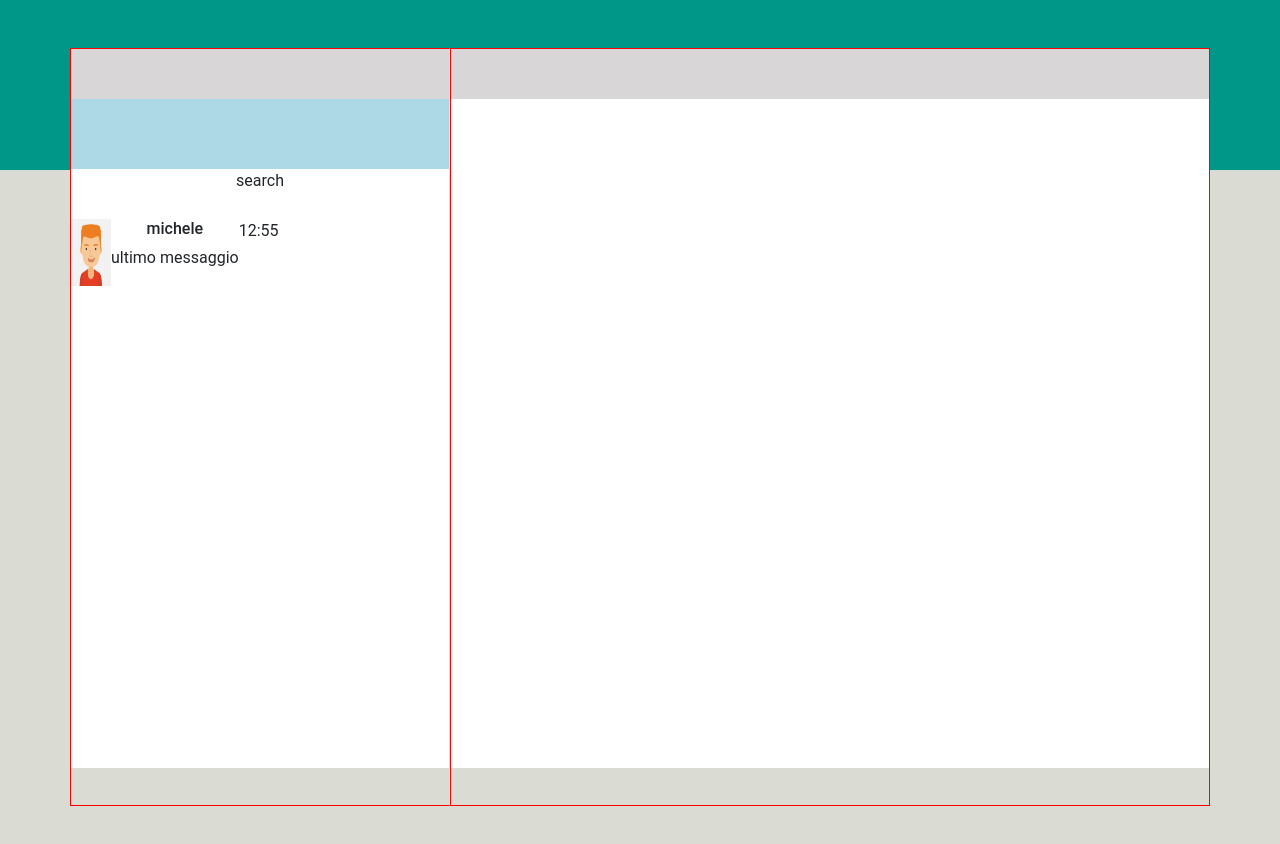
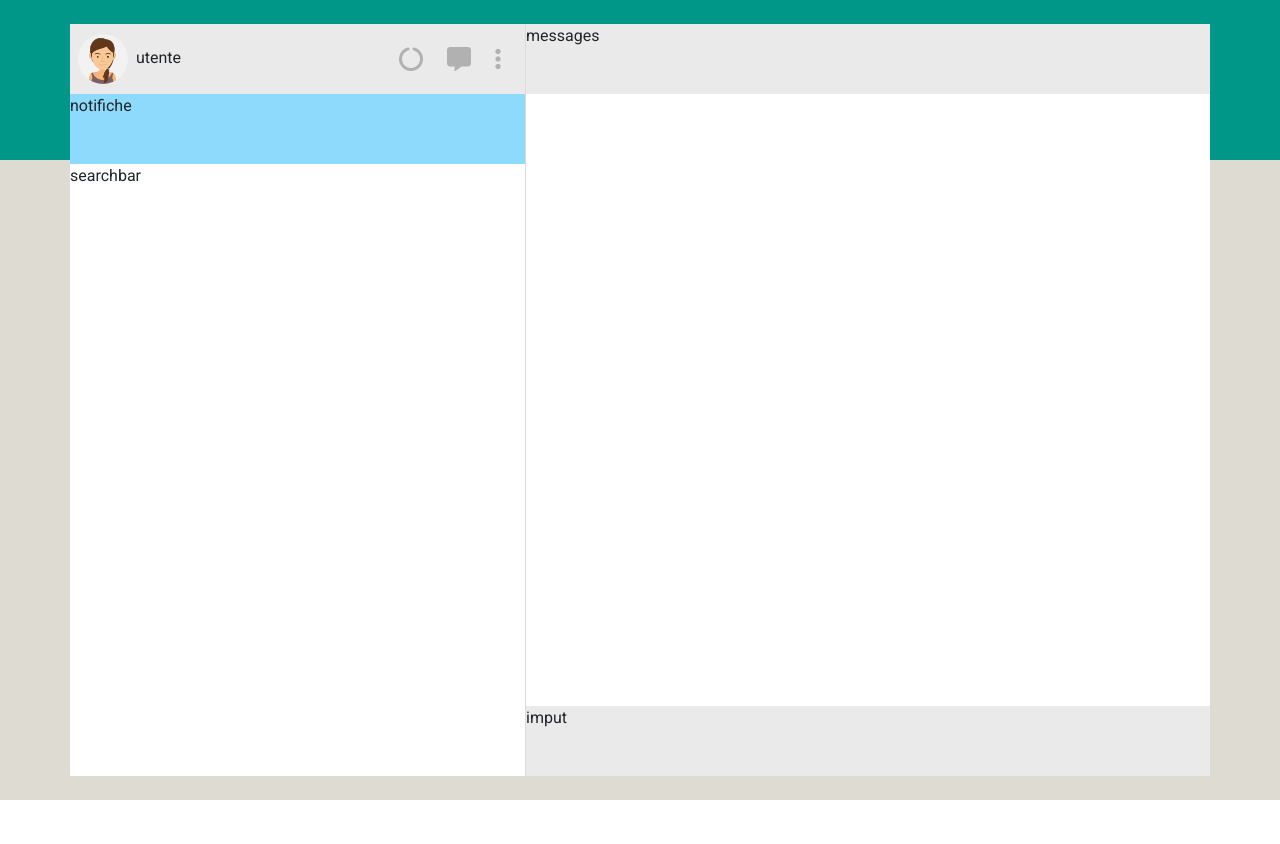
Before and after one commit to RiccardoMarroni/vue-boolzapp, a plain HTML site: page index.html in a window 1280 px wide. After the commit the page ends 800 px from the top, so only its background shows below. Drawn offline with nearby package versions, Linux system fonts and the light colour scheme.

Commit message:
add layout and user interface

```diff
--- a/css/style.css
+++ b/css/style.css
@@ -1,62 +1,89 @@
-:root{
+:root {
     --mr-bg-primary: #009688;
-    --mr-bg-secondary: #DADBD3;
+    --mr-bg-secondary: #DDDBD2;
+    --mr-bg-toolbar: #EAEAEA;
+    --mr-bg-notification: #8EDAFC;
+    --mr-bg-active: #E9EBEB;
+    --mr-fontawesome-color: #B1B1B1;
+    --mr-graytext: #BDCBD9;
+    --mr-white: #FFFFFF;
+    --mr-black: #000000;
 }
 
-  .mr-debug{
+body {
+    font-family: "Roboto", sans-serif;
+    font-weight: 400;
+    font-style: normal;
+}
+
+.mr-debug {
     border: 1px solid red;
 }
 
-/* MAIN */
-
-body{
-    font-family: 'roboto', 'sans-serif';
+#app {
+    width: 100%;
+    height: 100vh;
     background: linear-gradient(180deg, var(--mr-bg-primary) 20%, var(--mr-bg-secondary) 20%);
 }
 
-#app {
-    height: 100vh;
-    width: 100%;
-}
-
-
-.main-square{
-    background-color: white;
-    width: 100%;
-    height: 90%;
+.toolbar {
+    height: 70px;
+    background-color: var(--mr-bg-toolbar);
 
 }
 
-.column{
-    height: calc(100vh - 42px);
-    overflow-y: auto;
+.bell {
+    border: 1px solid var(--mr-white);
+    background-color: var(--mr-white);
+    aspect-ratio: 1 / 1;
+    border-radius: 50%;
+    width: 50px;
 }
 
-.info-bar{
-    height: 50px;
-    background-color: rgb(216, 214, 214);
+.bell i {
+    font-size: 1.5rem;
+    color: var(--mr-bg-notification);
 }
 
-.no-padding{
-    padding: 0!important
+/* CONTACTS */
+#contacts {
+    width: 40%;
+    border-right: 1px solid var(--mr-bg-secondary);
 }
 
-.notification{
-    height: 70px;
-    background-color: lightblue;
+#contacts img {
+    height: 50px;
 }
 
-.searchbar{
-    height: 50px;
-
+.toolbar i {
+    color: var(--mr-fontawesome-color);
+    font-size: 1.5rem;
 }
 
-.contacts{
-    height: calc(100% - 170px);
+.notification {
+    height: 70px;
+    background-color: var(--mr-bg-notification);
+}
+
+.searchbar {
+    height: 50px;
+}
+
+.user-contacts {
+    height: calc(100% - 190px);
+    overflow-y: auto;
+    padding: 20px;
+}
+
+/* MESSAGES */
 
 
+#messages {
+    width: 60%;
 }
 
-.contacts img{
- width: 40px;
+.chat {
+    height: calc(100% - 140px);
+    overflow-y: auto;
+    padding: 20px;
 }
--- a/index.html
+++ b/index.html
@@ -1,45 +1,66 @@
 <!DOCTYPE html>
 <html lang="en">
+
 <head>
     <meta charset="UTF-8">
     <meta name="viewport" content="width=device-width, initial-scale=1.0">
-    <link rel="stylesheet" href="https://cdnjs.cloudflare.com/ajax/libs/font-awesome/6.5.1/css/all.min.css" integrity="sha512-DTOQO9RWCH3ppGqcWaEA1BIZOC6xxalwEsw9c2QQeAIftl+Vegovlnee1c9QX4TctnWMn13TZye+giMm8e2LwA==" crossorigin="anonymous" referrerpolicy="no-referrer" />
-    <link href="https://cdn.jsdelivr.net/npm/bootstrap@5.3.3/dist/css/bootstrap.min.css" rel="stylesheet" integrity="sha384-QWTKZyjpPEjISv5WaRU9OFeRpok6YctnYmDr5pNlyT2bRjXh0JMhjY6hW+ALEwIH" crossorigin="anonymous">
+    <link rel="preconnect" href="https://fonts.googleapis.com">
+    <link rel="preconnect" href="https://fonts.gstatic.com" crossorigin>
+    <link
+        href="https://fonts.googleapis.com/css2?family=Montserrat&family=Open+Sans:ital,wght@0,300..800;1,300..800&family=PT+Sans:ital,wght@0,400;0,700;1,400;1,700&family=Roboto:ital,wght@0,100;0,300;0,400;0,500;0,700;0,900;1,100;1,300;1,400;1,500;1,700;1,900&display=swap"
+        rel="stylesheet">
+    <link href="https://cdn.jsdelivr.net/npm/bootstrap@5.3.3/dist/css/bootstrap.min.css" rel="stylesheet"
+        integrity="sha384-QWTKZyjpPEjISv5WaRU9OFeRpok6YctnYmDr5pNlyT2bRjXh0JMhjY6hW+ALEwIH" crossorigin="anonymous">
+    <link rel="stylesheet" href="https://cdnjs.cloudflare.com/ajax/libs/font-awesome/6.5.1/css/all.min.css"
+        integrity="sha512-DTOQO9RWCH3ppGqcWaEA1BIZOC6xxalwEsw9c2QQeAIftl+Vegovlnee1c9QX4TctnWMn13TZye+giMm8e2LwA=="
+        crossorigin="anonymous" referrerpolicy="no-referrer" />
     <link rel="stylesheet" href="css/style.css">
+    <script src="https://unpkg.com/vue@3/dist/vue.global.js"></script>
+    <script  src="./js-script/script.js" type="module"></script>
     <title>Boolzapp</title>
-    <script src="https://unpkg.com/vue@3/dist/vue.global.js"></script>
 </head>
+
 <body>
-    <div id="app">
-        <div class="container mt-5 main-square ">
-            <div class="row text-center">
-                <div class="col-6 col-md-4 mr-debug column no-padding border-end">
-                    <div class="info-bar"></div>
-                    <div class="notification"></div>
-                    <div class="searchbar"> search</div>
-                    <div class="contacts">
-                        <div class="contact d-flex aligne-content-start">
-                            <img src="img/avatar_1.jpg" alt="michele">
-                            <div>
-                                <h6>michele</h6>
-                                <p>ultimo messaggio</p>
-                            </div>
-                            <div class="time">
-                                12:55
-                            </div>
+    <div class="p-4" id="app">
+        <div class="container h-100 p-0 bg-white d-flex">
+            <div class="" id="contacts">
+                <div class="toolbar p-2 d-flex align-items-center justify-content-between ">
+                    <div class="avatar">
+                        <div class="">
+                            <img class="rounded-circle img-fluid " src="./img/avatar_io.jpg" alt="">
+                            <span class="ps-1">utente</span>
                         </div>
                     </div>
+                    <div class="icons d-flex gap-4 pe-3 ">
+                        <i class="fa-solid fa-circle-notch"></i>
+                        <i class="fa-solid fa-message"></i>
+                        <i class="fa-solid fa-ellipsis-vertical"></i>
+                    </div>
                 </div>
-                <div class="col-sm-6 col-md-8 mr-debug column no-padding">
-                    <div class="info-bar">
+                <div class="notification">
+                    notifiche
+                </div>
+                <div class="searchbar">
+                    searchbar
+                </div>
+                <div class="user-contacts">
 
-                    </div>
+                </div>
+            </div>
+            <div class="" id="messages">
+                <div class="toolbar">
+                    messages
+                </div>
+                <div class="chat">
+
+                </div>
+                <div class="toolbar">
+                    imput
                 </div>
             </div>
         </div>
+
     </div>
+</body>
 
-
-<script src="javascript/script.js"></script>
-</body>
 </html>
```
